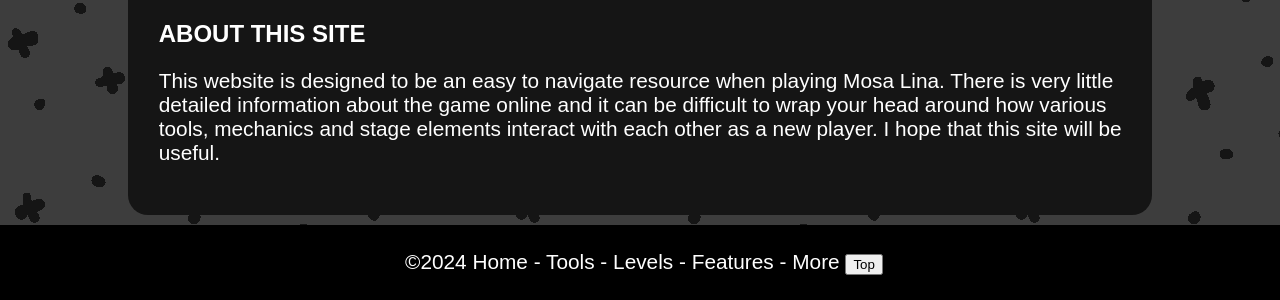
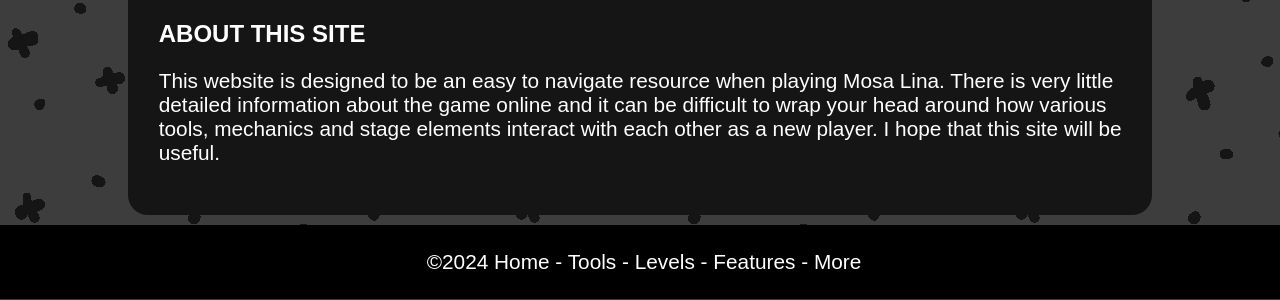
Before and after one commit to hodonn/mosa-lina-database, a plain HTML site: page index.html in a window 1280 px wide. Shown: the part 835-1135 px from the top of the page. Drawn offline with Linux system fonts and the light colour scheme; a web font is replaced by a local one.

Commit message:
Update index.html

```diff
--- a/index.html
+++ b/index.html
@@ -41,6 +41,6 @@
             </article>
         </main>
         <footer>
-            <p>&copy;2024 <a href="index.html">Home</a> - <a href="tools.html">Tools</a> - <a href="levels.html">Levels</a> - <a href="features.html">Features</a> - <a href="more.html">More</a> <button onclick="topFunction()" id="myBtn" title="Go to top">Top</button></p>
+            <p>&copy;2024 <a href="index.html">Home</a> - <a href="tools.html">Tools</a> - <a href="levels.html">Levels</a> - <a href="features.html">Features</a> - <a href="more.html">More</a></p>
         </footer>
     </body>
```
